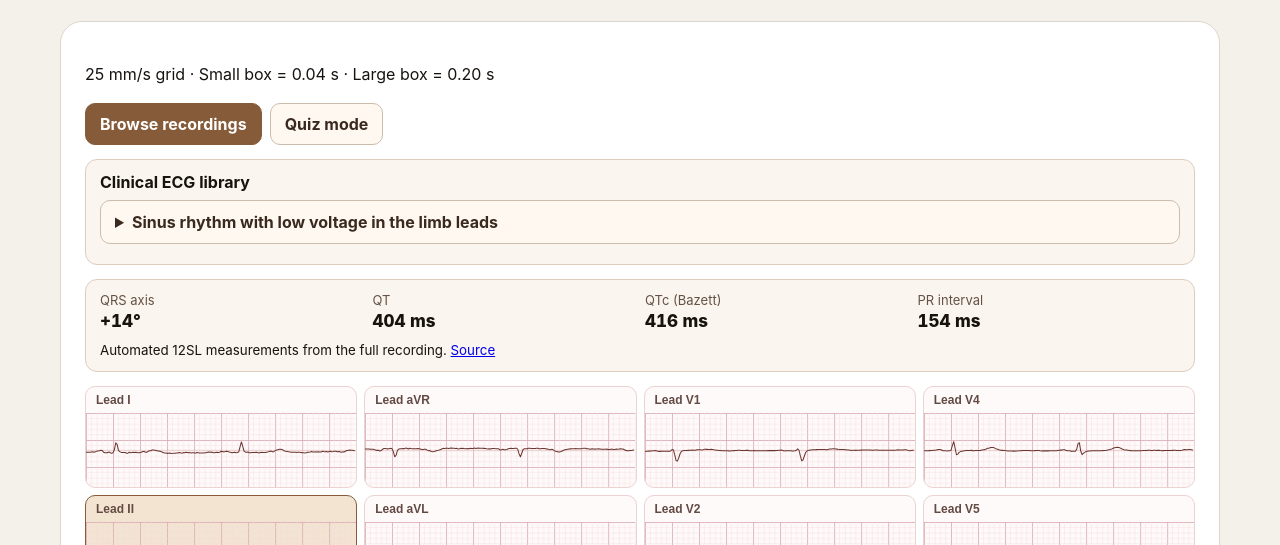
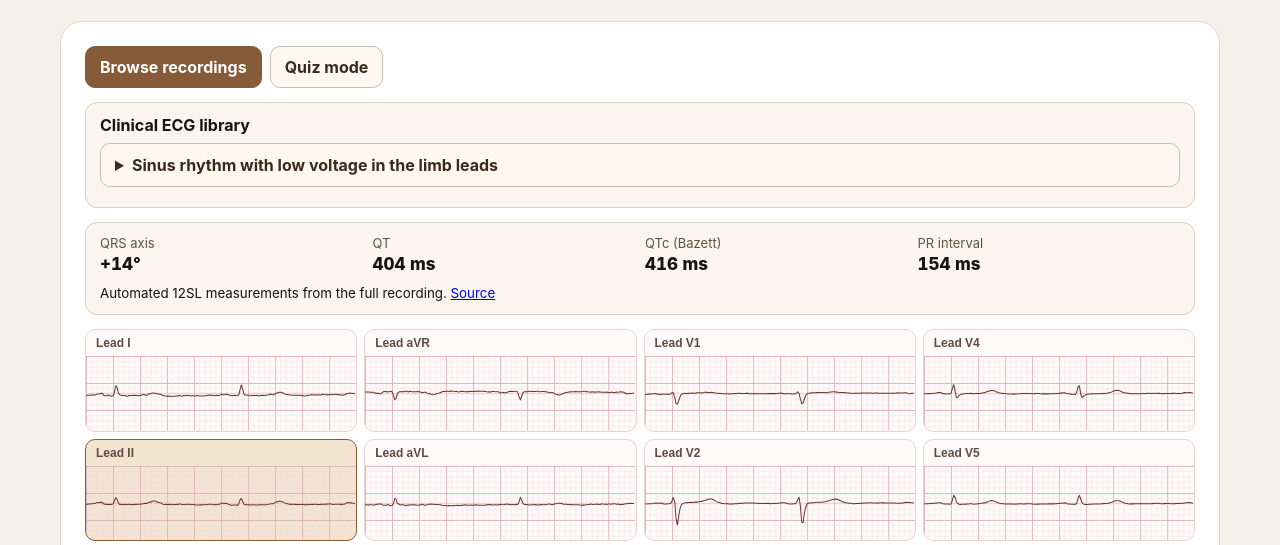
Before and after one commit to trajuanwhite/themedicgoats, a website: page ecg-simulator.html in a window 1280 px wide. Shown: the part 247-792 px from the top of the page. Drawn offline with Linux system fonts and the light colour scheme.

Commit message:
Remove ECG paper speed info from top of simulator

```diff
--- a/ecg-simulator.html
+++ b/ecg-simulator.html
@@ -14,7 +14,7 @@
   <a class="navlink" href="/training">← Training</a>
   <h1>12-Lead ECG Simulator</h1>
   <p>Explore clinical 12-leads and two-channel monitor recordings.</p>
-<section class="card simulator-viewer" id="reference-ecg" aria-label="Clinical ECG recordings"><p class="lab-sub">25 mm/s grid · Small box = 0.04 s · Large box = 0.20 s</p>
+<section class="card simulator-viewer" id="reference-ecg" aria-label="Clinical ECG recordings">
 <div class="simulator-modes" role="group" aria-label="Simulator mode">
  <button type="button" id="ecg-browse-mode" aria-pressed="true">Browse recordings</button>
  <button type="button" id="ecg-quiz-mode" aria-pressed="false" disabled>Quiz mode</button>
```
